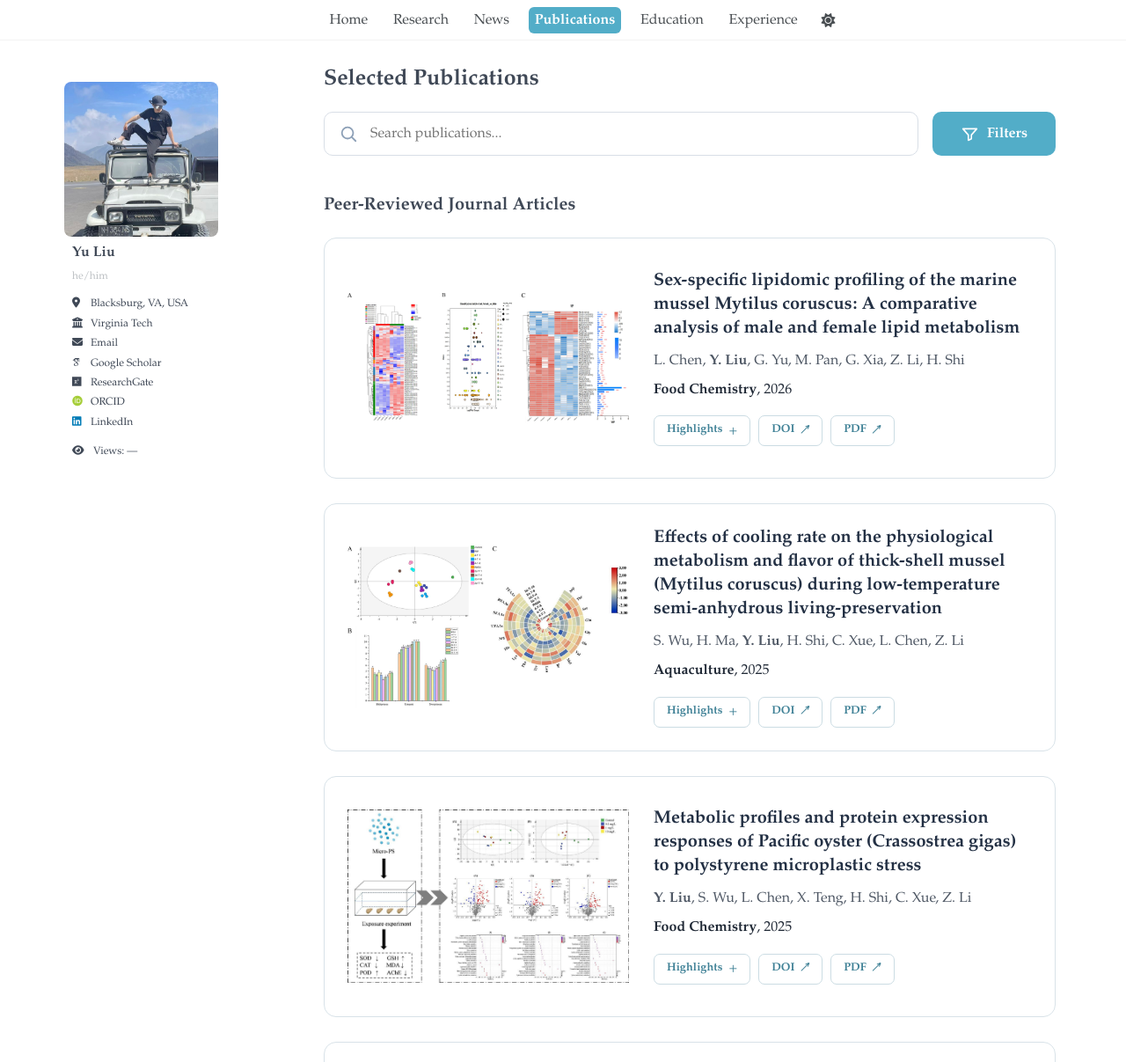
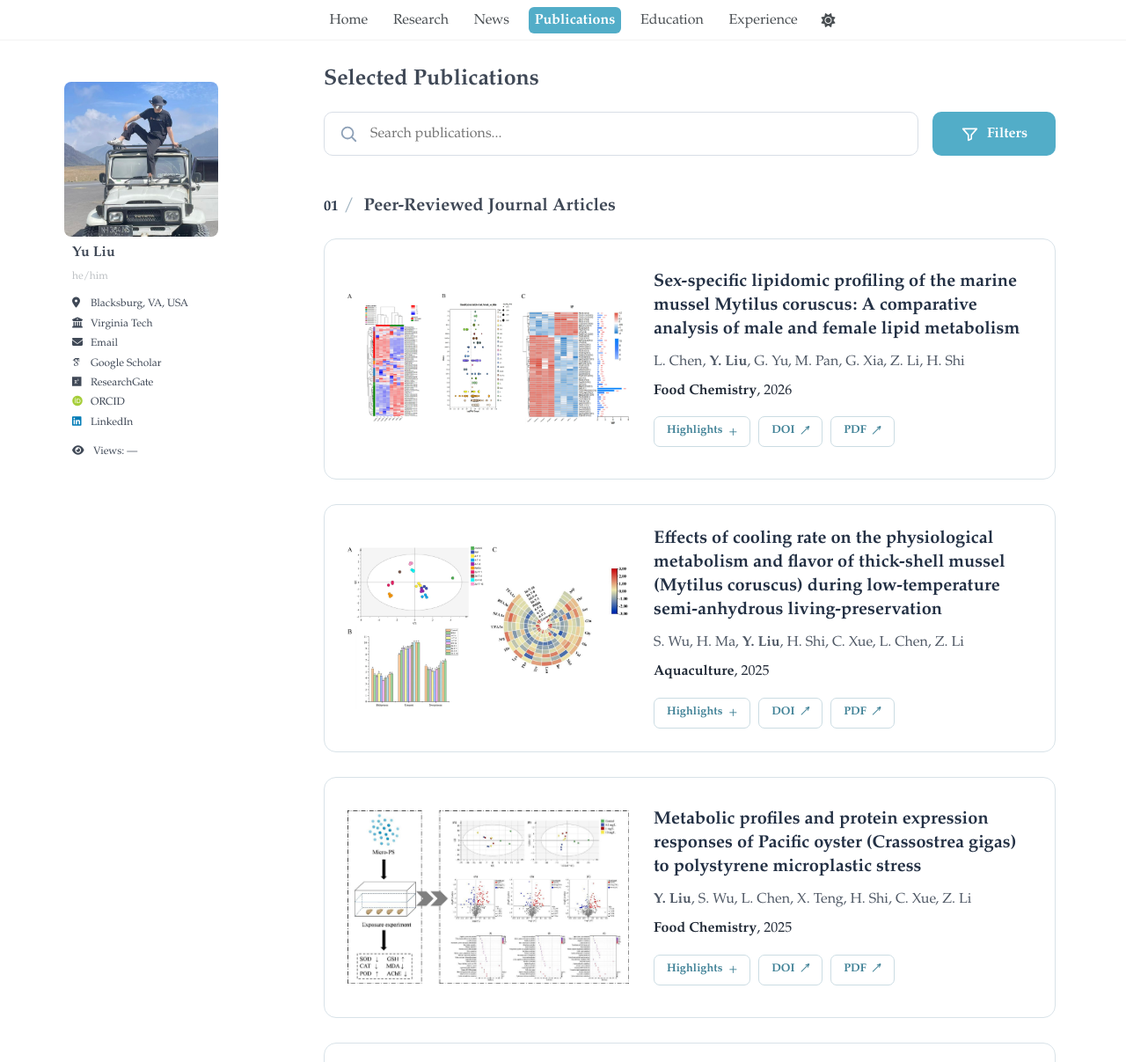
Before and after one commit to yuliu0322/yuliu0322.github.io, a Jekyll site: the page built from _pages/publications.html, in a window 1280 px wide and 1400 px high, cut to the strip 0-1207 px from the top of the window. Shown: the whole strip at 88% size. Built offline with Jekyll 4.4.1, drawn with Linux system fonts in a browser that asks for light colours; some web fonts are replaced; a script bundle is joined from its source files by our own code; library files that are not in the unit come from our copies.

Commit message:
Update publications.html

```diff
--- a/_pages/publications.html
+++ b/_pages/publications.html
@@ -26,6 +26,23 @@ description: "Peer-reviewed journal articles, book chapters, and patents by Yu L
 
 .publication-section-title {
   margin: 2.8rem 0 1.5rem;
+}
+
+/* Numbered publication categories */
+.publication-section-index {
+  color: var(--pub-dark);
+  font-size: 0.82em;
+  font-weight: 650;
+}
+
+.publication-section-separator {
+  color: #9aafbd;
+  font-weight: 400;
+  margin: 0 0.3em;
+}
+
+html[data-theme="dark"] .publication-section-separator {
+  color: #95a7b4;
 }
 
 /* Search and filter toolbar */
@@ -754,7 +771,7 @@ html[data-theme="dark"] .publication-no-results {
 <section class="publication-section">
 
   <h2 class="publication-section-title">
-    Peer-Reviewed Journal Articles
+    <span class="publication-section-index">01</span><span class="publication-section-separator">/</span> Peer-Reviewed Journal Articles
   </h2>
 
   <div class="publication-list">
@@ -876,7 +893,7 @@ html[data-theme="dark"] .publication-no-results {
 <section class="publication-section">
 
   <h2 class="publication-section-title">
-    Book Chapters
+    <span class="publication-section-index">02</span><span class="publication-section-separator">/</span> Book Chapters
   </h2>
 
   <div class="publication-list">
@@ -1007,7 +1024,7 @@ html[data-theme="dark"] .publication-no-results {
 <section class="publication-section">
 
   <h2 class="publication-section-title">
-    Patents
+    <span class="publication-section-index">03</span><span class="publication-section-separator">/</span> Patents
   </h2>
 
   <div class="publication-list">
```
